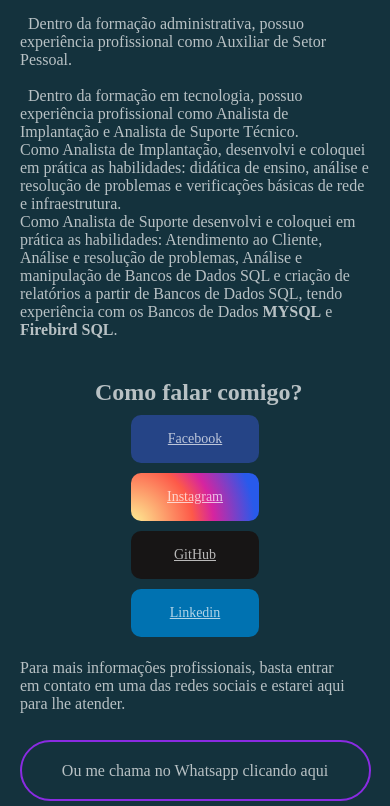
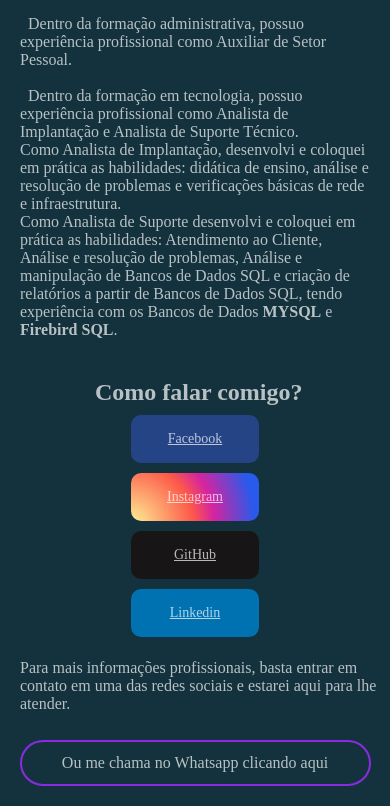
Before and after one commit to mferreiradb/Meu-site, a plain HTML site: page index.html in a window 390 px wide. Shown: the part 506-1312 px from the top of the page. Drawn offline with Linux system fonts and the light colour scheme.

Commit message:
Update style.css

```diff
--- a/style.css
+++ b/style.css
@@ -152,7 +152,7 @@ a {
         /*background-color: red;*/
         display: flex;
         flex-direction: column;
-        width: 90vw;
+        width: 100vw;
         padding: 10px;
     }
 
@@ -160,6 +160,7 @@ a {
         display: flex;
         justify-content: center;
         flex-basis: 90vw;
-        padding: 5%;
+        padding: 3%;
+        margin-bottom: 20px;
     }
 }
```
